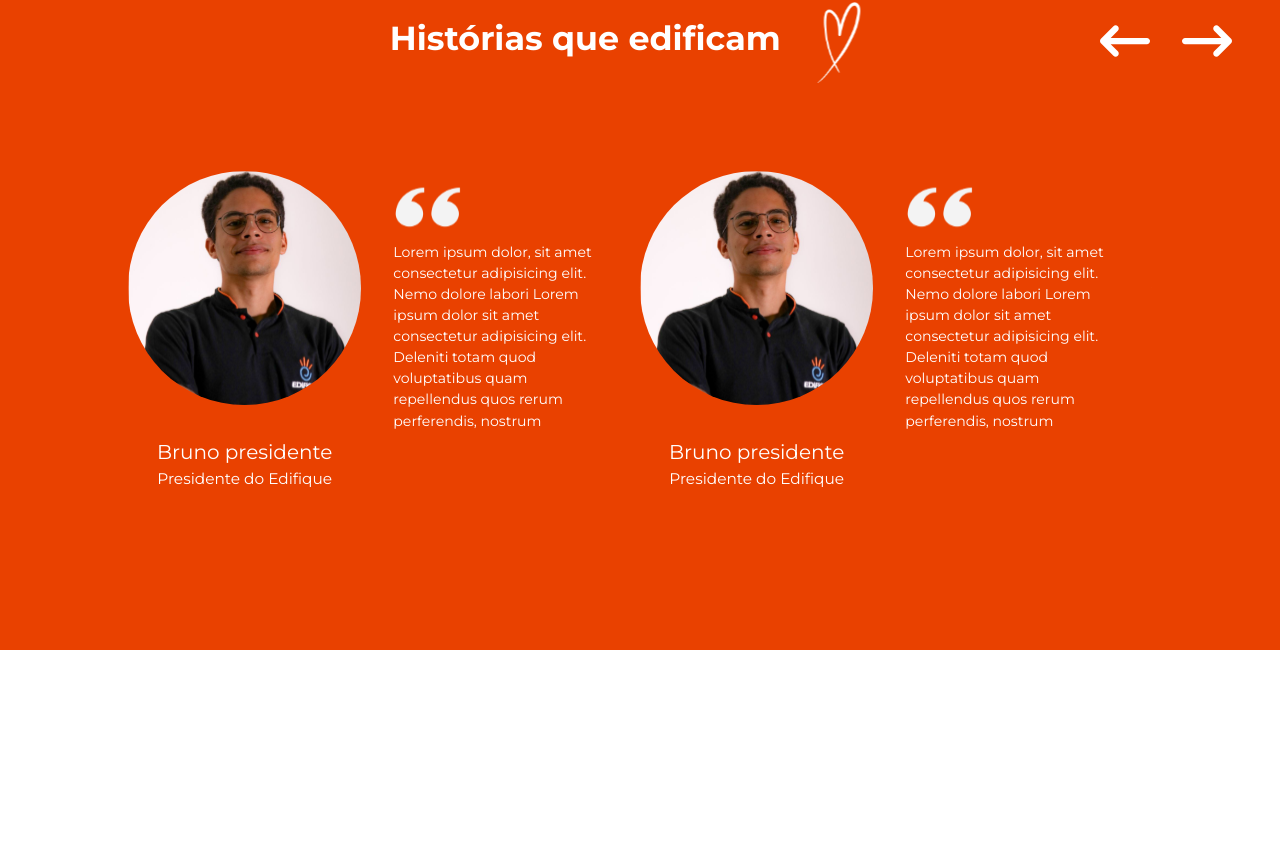
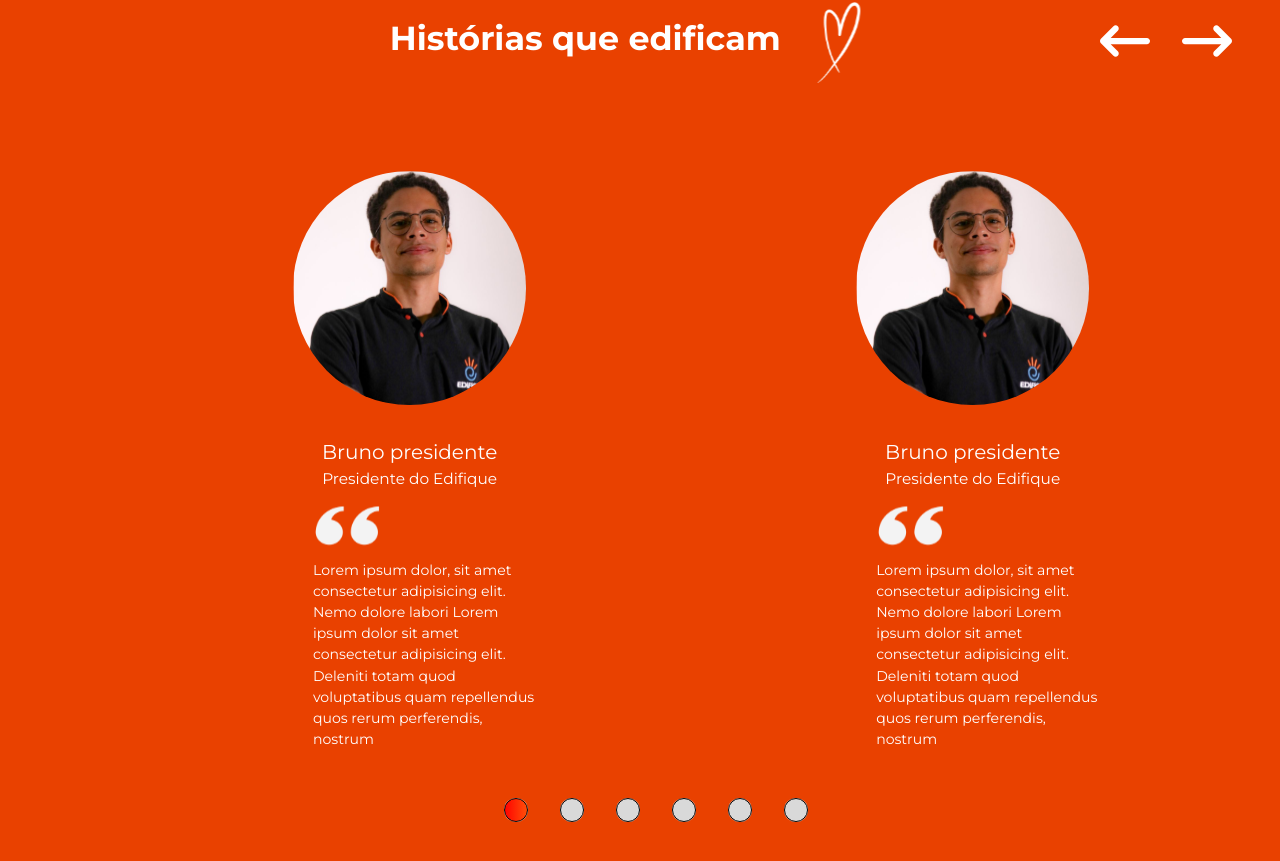
Before and after one commit to FrancioXavier/landing-page-edifique, a Next.js app: page / in a window 1280 px wide. Shown: the part 3263-4124 px from the top of the page. Before the commit the page ends 3913 px from the top, so only its background shows below. Built offline with nearby package versions, Linux system fonts and the light colour scheme.

Commit message:
stories carousel complete

```diff
--- a/src/Containers/HomePage/styled.ts
+++ b/src/Containers/HomePage/styled.ts
@@ -28,6 +28,7 @@ export const TitlePage = styled.h2`
   @media only screen and (max-width: 768px) {
     text-align: center;
     font-size: 8vw;
+    margin-bottom: 2rem;
   }
 `;
 
@@ -277,6 +278,10 @@ export const Buttons = styled.div`
     background: none;
     color: ${({ theme }) => theme.colors.white};
   }
+
+  @media only screen and (max-width: 768px) {
+    display: none;
+  }
 `;
 
 export const ActionsContainer = styled.div`
--- a/src/components/Carousel/Stories/index.tsx
+++ b/src/components/Carousel/Stories/index.tsx
@@ -2,13 +2,15 @@
 import Image from 'next/image';
 import { CarouselContainer } from './styled';
 import quotMarks from '@/config/img/elements/element3.svg';
-// import traits from '@/config/img/elements/element2.svg';
 
 export default function Stories() {
   return (
     <>
       <CarouselContainer>
-        <div className="d-flex">
+        <div
+          className="d-flex"
+          style={{ flexDirection: 'column', alignItems: 'center' }}
+        >
           <div className="photoContainer">
             <div className="photo"></div>
             <div className="personName">
@@ -32,7 +34,12 @@ export default function Stories() {
             </p>
           </div>
         </div>
-        <div className="d-flex">
+      </CarouselContainer>
+      <CarouselContainer>
+        <div
+          className="d-flex"
+          style={{ flexDirection: 'column', alignItems: 'center' }}
+        >
           <div className="photoContainer">
             <div className="photo"></div>
             <div className="personName">
@@ -60,7 +67,10 @@ export default function Stories() {
         </div>
       </CarouselContainer>
       <CarouselContainer>
-        <div className="d-flex">
+        <div
+          className="d-flex"
+          style={{ flexDirection: 'column', alignItems: 'center' }}
+        >
           <div className="photoContainer">
             <div className="photo"></div>
             <div className="personName">
@@ -84,7 +94,12 @@ export default function Stories() {
             </p>
           </div>
         </div>
-        <div className="d-flex">
+      </CarouselContainer>
+      <CarouselContainer>
+        <div
+          className="d-flex"
+          style={{ flexDirection: 'column', alignItems: 'center' }}
+        >
           <div className="photoContainer">
             <div className="photo"></div>
             <div className="personName">
@@ -112,7 +127,10 @@ export default function Stories() {
         </div>
       </CarouselContainer>
       <CarouselContainer>
-        <div className="d-flex">
+        <div
+          className="d-flex"
+          style={{ flexDirection: 'column', alignItems: 'center' }}
+        >
           <div className="photoContainer">
             <div className="photo"></div>
             <div className="personName">
@@ -136,7 +154,12 @@ export default function Stories() {
             </p>
           </div>
         </div>
-        <div className="d-flex">
+      </CarouselContainer>
+      <CarouselContainer>
+        <div
+          className="d-flex"
+          style={{ flexDirection: 'column', alignItems: 'center' }}
+        >
           <div className="photoContainer">
             <div className="photo"></div>
             <div className="personName">
--- a/src/components/Carousel/Stories/styled.ts
+++ b/src/components/Carousel/Stories/styled.ts
@@ -7,7 +7,7 @@ export const CarouselContainer = styled.div`
   flex-direction: row;
   align-items: center;
   justify-content: center;
-  flex: 0 0 100%;
+  flex: 0 0 55%;
   min-width: 0;
   width: 95vw;
   height: fit-content;
@@ -28,18 +28,31 @@ export const CarouselContainer = styled.div`
       background-size: cover;
       background-repeat: no-repeat;
       margin-bottom: 2rem;
+
+      @media only screen and (max-width: 768px) {
+        height: 60vw;
+        width: 60vw;
+      }
     }
 
     p {
       font-size: 1.563vw;
       color: ${({ theme }) => theme.colors.white};
       margin-bottom: 0;
+
+      @media only screen and (max-width: 768px) {
+        font-size: 6vw;
+      }
     }
 
     .sub {
       text-align: center;
       font-size: 1.2vw;
       color: ${({ theme }) => theme.colors.white};
+
+      @media only screen and (max-width: 768px) {
+        font-size: 3vw;
+      }
     }
   }
 
@@ -59,44 +72,17 @@ export const CarouselContainer = styled.div`
       color: ${({ theme }) => theme.colors.white};
     }
 
-    @media only screen and (max-width: 408px) {
+    @media only screen and (max-width: 768px) {
+      width: 70%;
       p {
-        line-height: 25px;
-        width: 90%;
-      }
-    }
-
-    @media only screen and (max-width: 300px) {
-      p {
-        line-height: 20px;
-        width: 90%;
-      }
-    }
-
-    @media only screen and (max-width: 280px) {
-      p {
-        font-size: 13px;
-        line-height: 20px;
-        width: 100%;
+        font-size: 4vw;
       }
     }
   }
 
   @media only screen and (max-width: 668px) {
-    flex-direction: column;
-    width: 100%;
-    height: 100vh;
-    background-size: contain;
-    background-position: bottom;
-    background-repeat: no-repeat;
-    .photo {
-      width: 100%;
-      height: 50%;
-    }
-    .text {
-      width: 100%;
-      height: 50%;
-    }
+    flex: 0 0 100%;
+    overflow: hidden;
   }
 `;
 
--- a/src/components/Carousel/index.tsx
+++ b/src/components/Carousel/index.tsx
@@ -76,6 +76,30 @@ const Carousel: React.FC<PropType> = (props) => {
             <div className="storiesCarousel">
               <Stories />
             </div>
+            <div className="xiloHistory__dots">
+              {scrollSnaps.map((_, index) => (
+                <>
+                  <DotButton
+                    id={index.toString()}
+                    key={index}
+                    onClick={() => {
+                      onDotButtonClick(index);
+                    }}
+                    className={'xiloHistory__dot'
+                      .concat(
+                        index === selectedIndex
+                          ? ' xiloHistory__dot--selected'
+                          : '',
+                      )
+                      .concat(
+                        index < selectedIndex
+                          ? ` backOrange ${selectedIndex}`
+                          : '',
+                      )}
+                  />
+                </>
+              ))}
+            </div>
           </CarouselSlider>
           <TitleContent>
             <TitlePage>
--- a/src/components/Carousel/styled.ts
+++ b/src/components/Carousel/styled.ts
@@ -16,9 +16,6 @@ export const CarouselSlider = styled.div`
 
     @media only screen and (max-width: 768px) {
       width: 99vw;
-    }
-    @media only screen and (max-width: 668px) {
-      width: 100%;
     }
   }
 
@@ -67,9 +64,11 @@ export const CarouselSlider = styled.div`
       display: flex;
       align-items: center;
       content: '';
+      border: 1px solid ${theme.colors.black};
     }
     .xiloHistory__dot--selected:after {
-      background: ${theme.colors.primary};
+      background: linear-gradient(to left, #ff5209, #ff0000) border-box;
+      border: 1px solid ${theme.colors.black};
     }
 
     .xiloHistory__bar {
```
